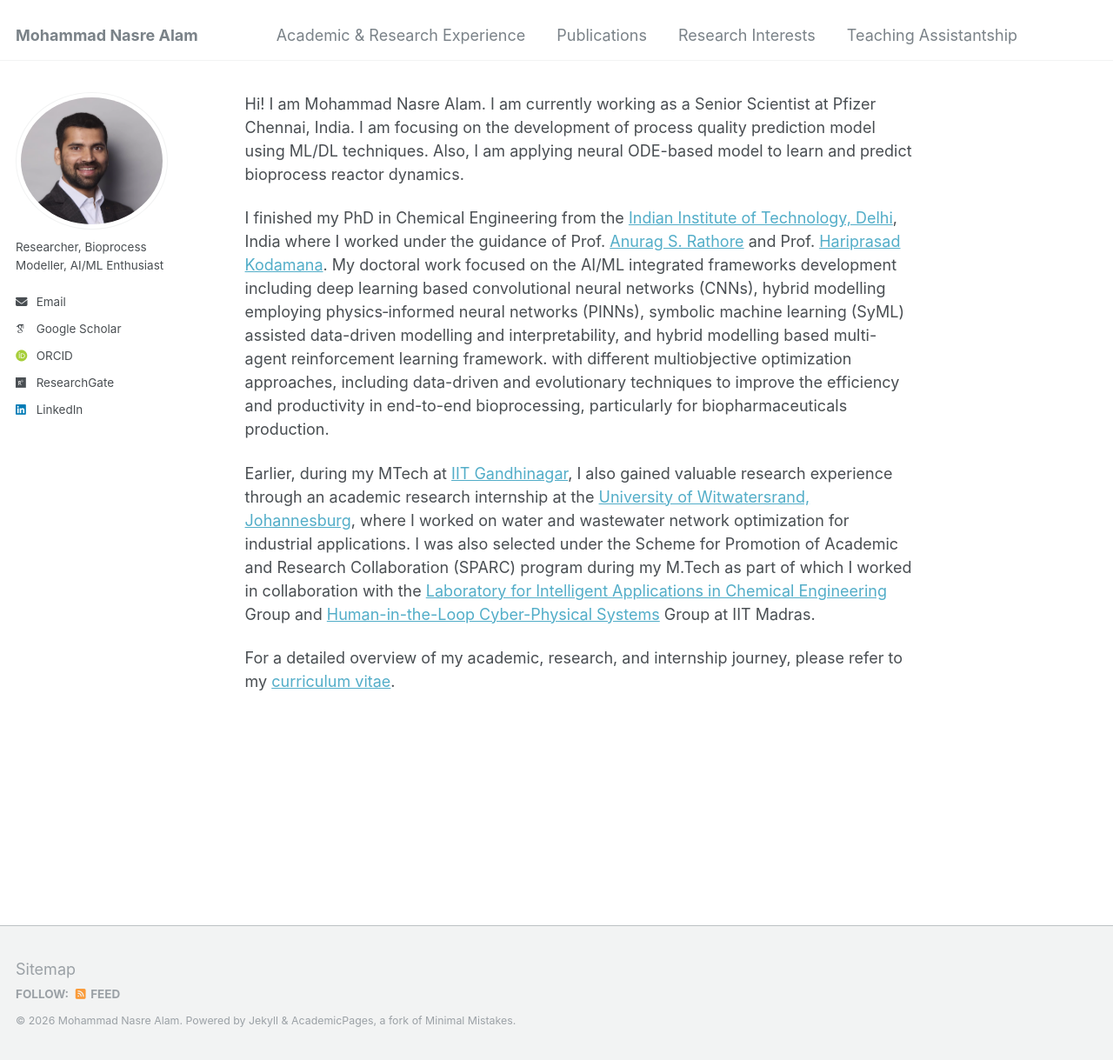
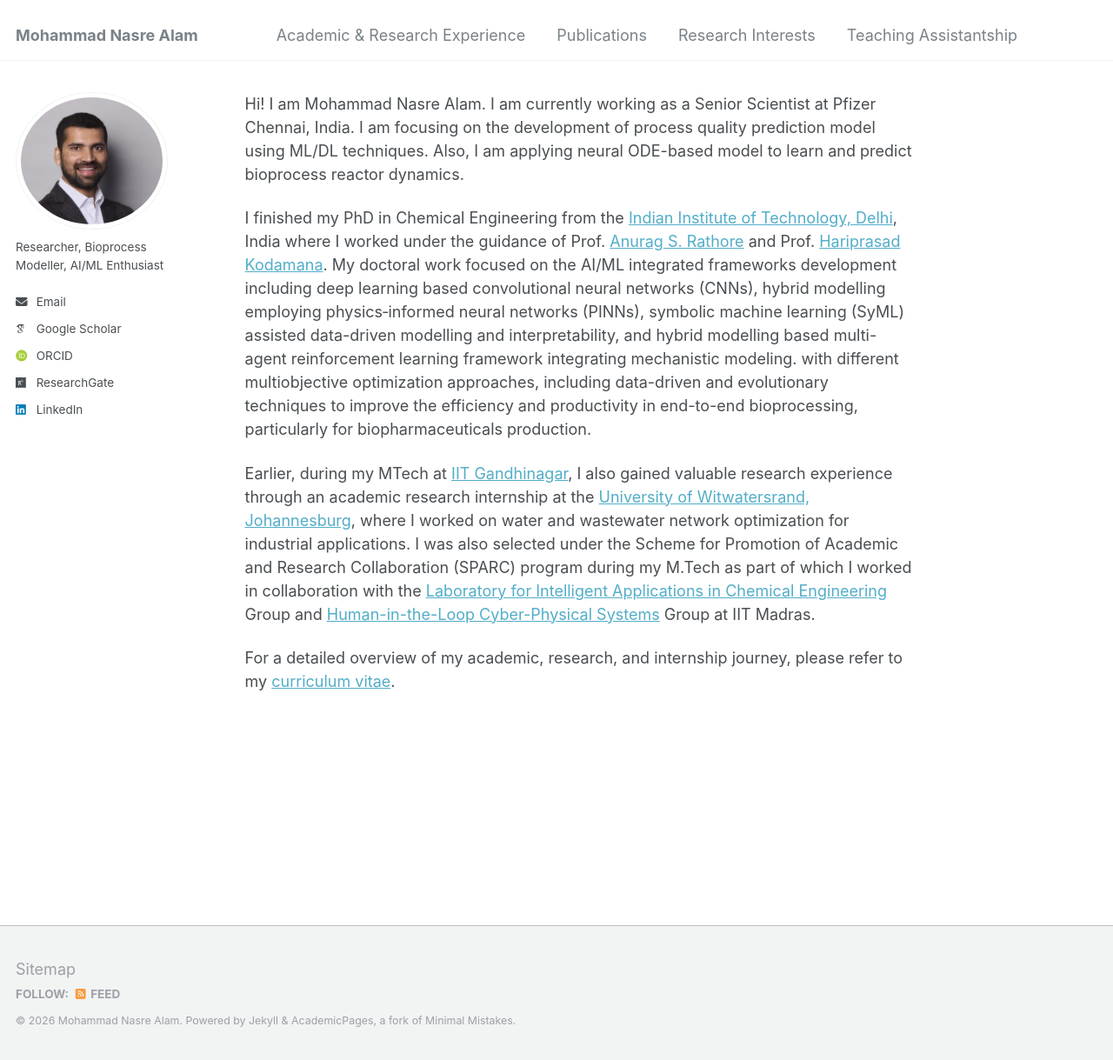
Before and after one commit to mdnasreiit/mdnasreiit.github.io, a Jekyll site: the page built from _pages/about.md, in a window 1280 px wide and 1219 px high. Shown: the whole window at 87% size. Built offline with Jekyll 4.4.1, drawn with Linux system fonts in a browser that asks for light colours; some web fonts are replaced.

Commit message:
Refine PhD description in about.md
Updated the description of doctoral work to include mechanistic modeling integration.

```diff
--- a/_pages/about.md
+++ b/_pages/about.md
@@ -9,7 +9,7 @@ redirect_from:
 
 Hi! I am Mohammad Nasre Alam. I am currently working as a Senior Scientist at Pfizer Chennai, India. I am focusing on the development of process quality prediction model using ML/DL techniques. Also, I am applying neural ODE-based model to learn and predict bioprocess reactor dynamics.
 
-I finished my PhD in Chemical Engineering from the [Indian Institute of Technology, Delhi](https://home.iitd.ac.in/), India where I worked under the guidance of Prof. [Anurag S. Rathore](https://www.biotechcmz.com/) and Prof. [Hariprasad Kodamana](https://web.iitd.ac.in/~kodamana/index.html). My doctoral work focused on the AI/ML integrated frameworks development including deep learning based convolutional neural networks (CNNs), hybrid modelling employing physics‐informed neural networks (PINNs), symbolic machine learning (SyML) assisted data-driven modelling and interpretability, and hybrid modelling based multi-agent reinforcement learning framework.  with different multiobjective optimization approaches, including data-driven and evolutionary techniques to improve the efficiency and productivity in end-to-end bioprocessing, particularly for biopharmaceuticals production.
+I finished my PhD in Chemical Engineering from the [Indian Institute of Technology, Delhi](https://home.iitd.ac.in/), India where I worked under the guidance of Prof. [Anurag S. Rathore](https://www.biotechcmz.com/) and Prof. [Hariprasad Kodamana](https://web.iitd.ac.in/~kodamana/index.html). My doctoral work focused on the AI/ML integrated frameworks development including deep learning based convolutional neural networks (CNNs), hybrid modelling employing physics‐informed neural networks (PINNs), symbolic machine learning (SyML) assisted data-driven modelling and interpretability, and hybrid modelling based multi-agent reinforcement learning framework integrating mechanistic modeling. with different multiobjective optimization approaches, including data-driven and evolutionary techniques to improve the efficiency and productivity in end-to-end bioprocessing, particularly for biopharmaceuticals production.
 
 Earlier, during my MTech at [IIT Gandhinagar](https://iitgn.ac.in/), I also gained valuable research experience through an academic research internship at the [University of Witwatersrand, Johannesburg](https://www.wits.ac.za/), where I worked on water and wastewater network optimization for industrial applications. I was also selected under the Scheme for Promotion of Academic and Research Collaboration (SPARC) program during my M.Tech as part of which I worked in collaboration with the [Laboratory for Intelligent Applications in Chemical Engineering](https://home.iitm.ac.in/raj/) Group and [Human-in-the-Loop Cyber-Physical Systems](https://home.iitm.ac.in/babji.srinivasan/index.html) Group at IIT Madras.
 
```
